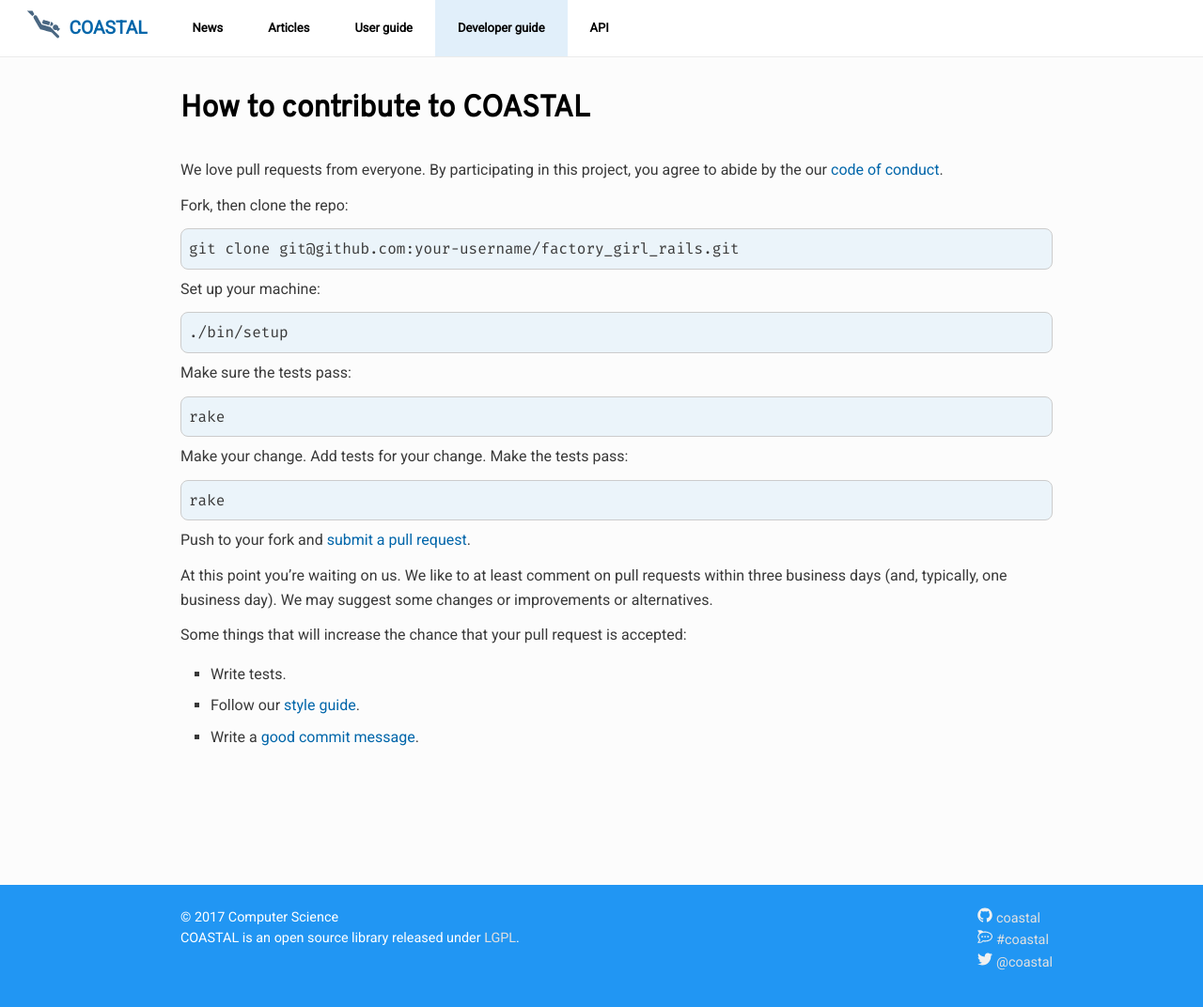
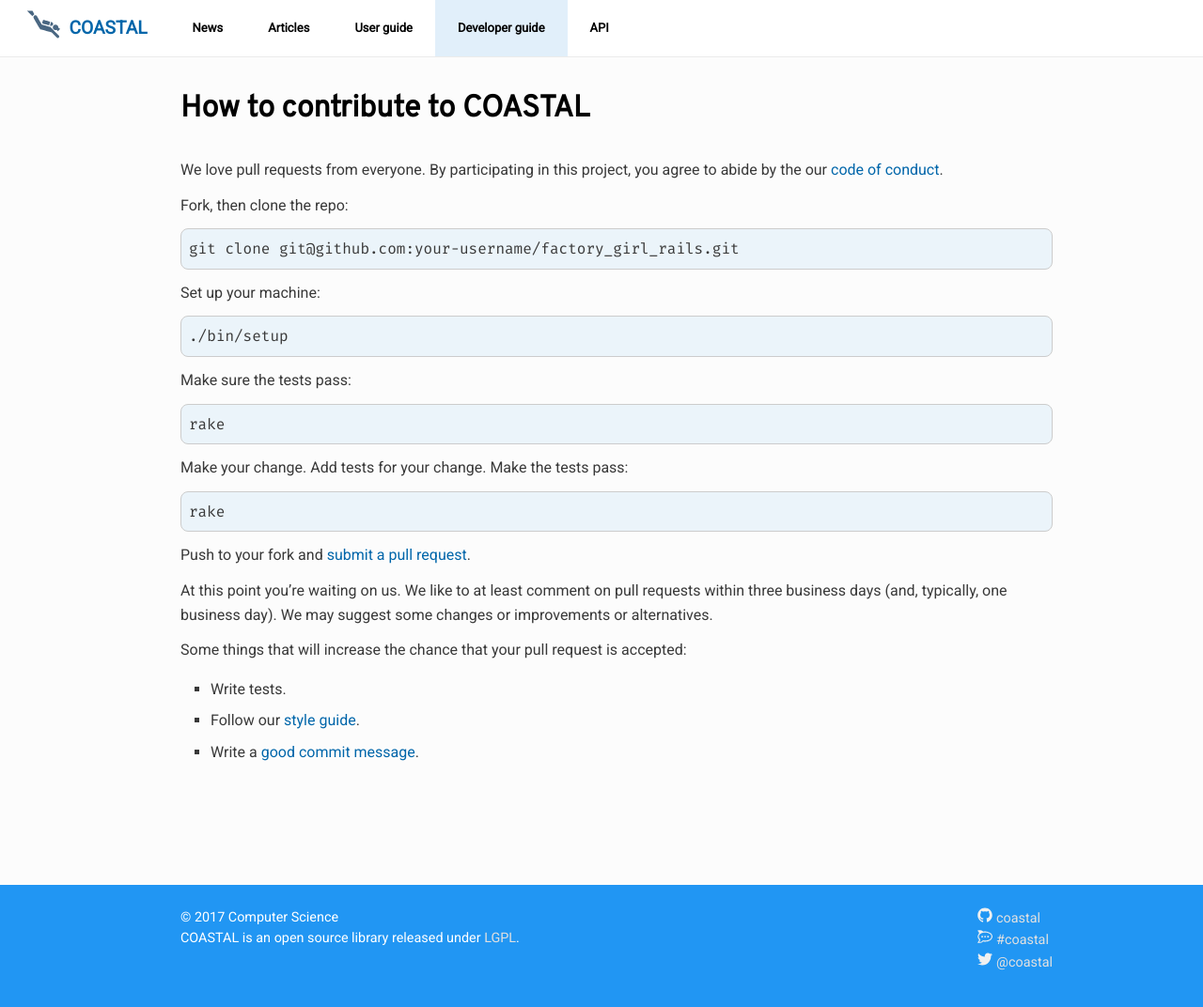
Before and after one commit to DeepseaPlatform/coastal, a Jekyll site: the page built from docs/_pages/devguide/contribute.md, in a window 1280 px wide and 1110 px high. Shown: the top 1072 px of the window at 94% size. Built offline with Jekyll 4.4.1, drawn with Linux system fonts in a browser that asks for light colours.

Commit message:
Fix small layout error

```diff
--- a/docs/_sass/_main.scss
+++ b/docs/_sass/_main.scss
@@ -49,7 +49,7 @@ main {
 			padding: .5rem;
 			border: 1px solid #cccccc;
 			border-radius: .5rem;
-			margin: .5rem 0;
+			margin: .5rem 0 .75rem;
 			background-color: $ds-section-pre-bg-color;
 			overflow-x: scroll;
 		}
```
